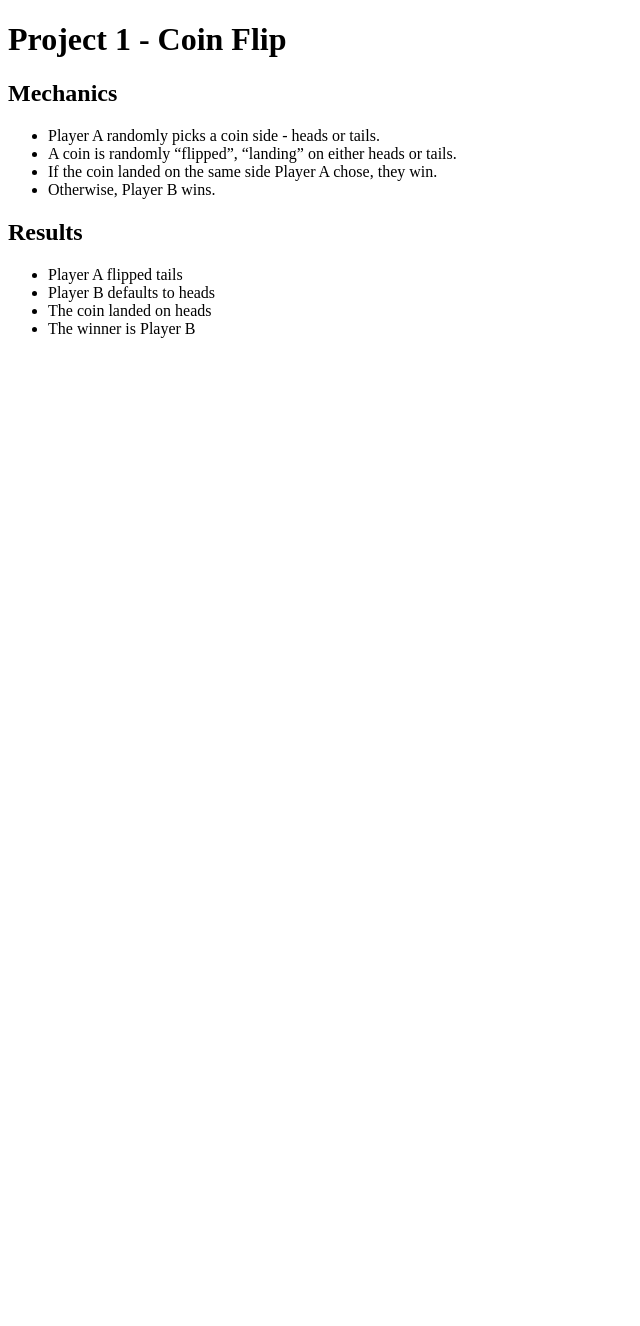
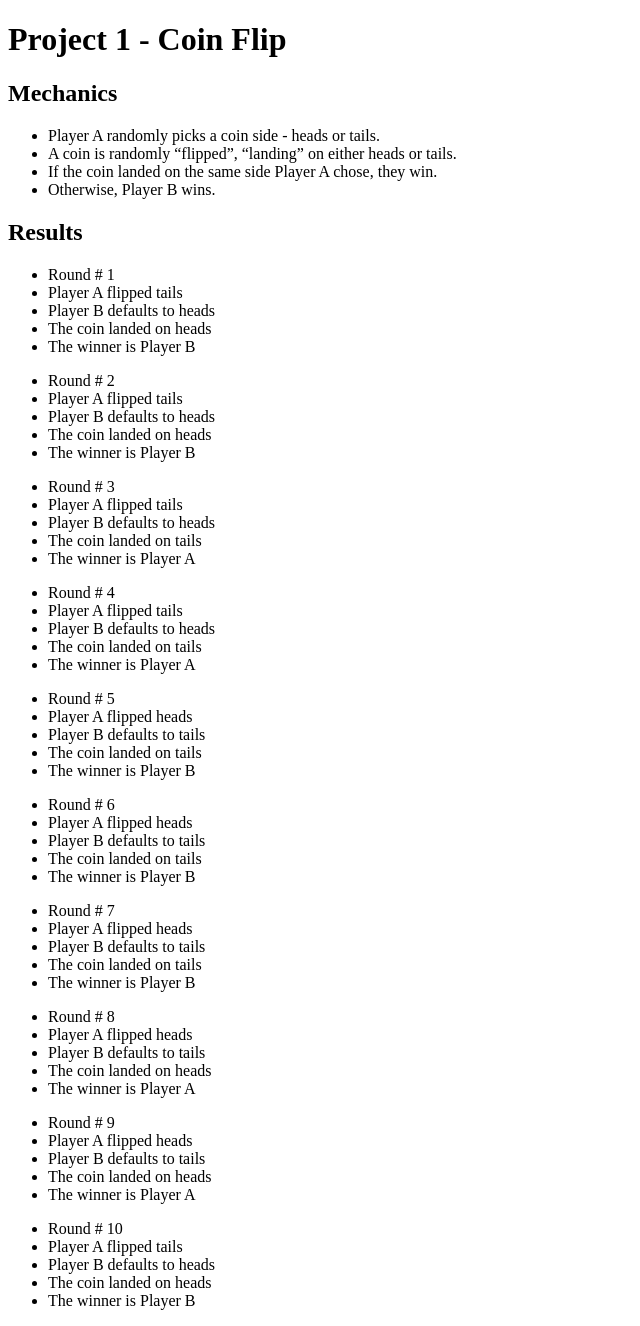
Before and after one commit to lim-che/e2-1, a PHP site: page /index.php in a window 1280 px wide. Shown: the whole page, without its empty margins (0-640 px from the left). Before the commit the page ends 338 px from the top, so only its background shows below. Run offline with PHP 8.4, Linux system fonts and the light colour scheme.

Commit message:
p1 example with multiple rounds (https://github.com/susanBuck/e2-fall21/issues/34)

```diff
--- a/p1/index-view.php
+++ b/p1/index-view.php
@@ -19,14 +19,17 @@
     </ul>
 
     <h2>Results</h2>
+    <?php foreach ($results as $round => $details) { ?>
     <ul>
-        <li>Player A flipped <?php echo $playerA ?>
+        <li>Round # <?php echo $round+1 ?>
+        <li>Player A flipped <?php echo $details['playerA'] ?>
         </li>
-        <li>Player B defaults to <?php echo $playerB ?>
+        <li>Player B defaults to <?php echo $details['playerB'] ?>
         </li>
-        <li>The coin landed on <?php echo $flip ?>
+        <li>The coin landed on <?php echo $details['flip'] ?>
         </li>
-        <li>The winner is <?php echo $winner ?>
+        <li>The winner is <?php echo $details['winner'] ?>
         </li>
     </ul>
+    <?php } ?>
 </body>
--- a/p1/index.php
+++ b/p1/index.php
@@ -1,6 +1,9 @@
 <?php
 
 $coin = ['heads', 'tails'];
+
+// Play 10 rounds
+for ($i = 0; $i < 10; $i++) {
 
     // Flip the coin for Player A
     $playerA = $coin[rand(0, 1)];
@@ -22,4 +25,13 @@ if ($playerA == $flip) {
         $winner = 'Player B';
     }
 
+    # Accumulate the results for the view
+    $results[] = [
+        'playerA' => $playerA,
+        'playerB' => $playerB,
+        'flip' => $flip,
+        'winner' => $winner,
+    ];
+}
+
 require 'index-view.php';
```
Lines whose indentation alone changed are shown as unchanged.
